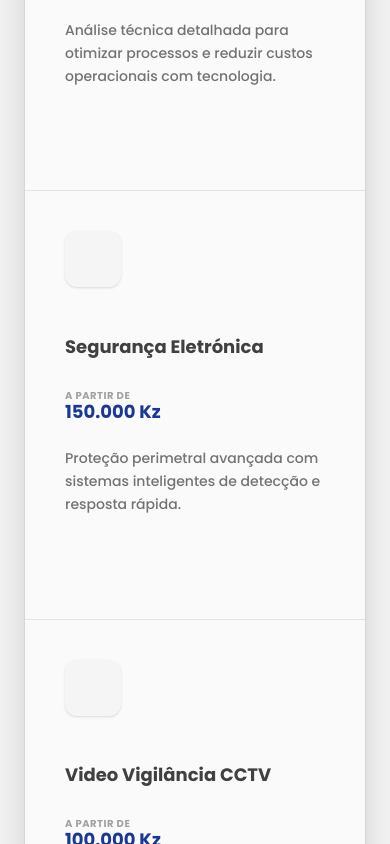
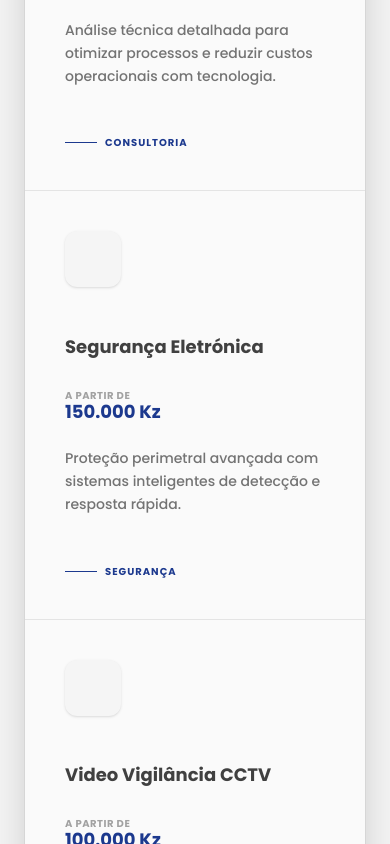
Before and after one commit to nsimba-afonso-nwayami/hossidev, a Next.js app: page / in a window 390 px wide. Shown: the part 2600-3444 px from the top of the page. Built offline with nearby package versions, Linux system fonts and the light colour scheme; some icons are missing.

Commit message:
Mostrando botão no mobile

```diff
--- a/src/components/home/Servicos.jsx
+++ b/src/components/home/Servicos.jsx
@@ -152,19 +152,18 @@ export default function Servicos() {
                 exit={{ opacity: 0, scale: 0.95 }}
                 variants={cardVariants}
                 layout
-                className="bg-neutral-50 p-10 transition-all duration-700 group relative hover:z-10 flex flex-col justify-between overflow-hidden"
+                className="bg-neutral-50 p-10 transition-all duration-500 group relative hover:z-10 flex flex-col justify-between overflow-hidden cursor-pointer"
               >
-                {/* Overlay sutil ao passar o mouse */}
-                <div className="absolute inset-0 bg-blue-900 opacity-0 group-hover:opacity-[0.03] transition-opacity duration-500"></div>
+                {/* Overlay sutil ao passar o mouse ou tocar */}
+                <div className="absolute inset-0 bg-blue-900 opacity-0 group-hover:opacity-[0.03] group-active:opacity-[0.05] transition-opacity duration-500"></div>
 
                 <div className="relative z-10">
                   {/* Ícone */}
-                  <motion.div
-                    whileHover={{ scale: 1.1, color: "#1E3A8A" }} // blue-900
-                    className="mb-8 w-14 h-14 flex items-center justify-center rounded-xl bg-neutral-100 group-hover:bg-blue-900 transition-all duration-500 shadow-sm text-blue-900 text-2xl"
+                  <div
+                    className="mb-8 w-14 h-14 flex items-center justify-center rounded-xl bg-neutral-100 group-hover:bg-blue-900 group-hover:text-neutral-50 transition-all duration-500 shadow-sm text-blue-900 text-2xl"
                   >
                     <i className={servico.icon}></i>
-                  </motion.div>
+                  </div>
 
                   <h3 className="text-lg font-bold text-neutral-700 mb-4 group-hover:text-blue-900 transition-colors duration-300 min-h-14 flex items-center leading-snug">
                     {servico.title}
@@ -183,17 +182,17 @@ export default function Servicos() {
                     )}
                   </div>
 
-                  <p className="text-neutral-500 text-sm leading-relaxed font-medium mb-4 group-hover:opacity-40 transition-opacity duration-500">
+                  <p className="text-neutral-500 text-sm leading-relaxed font-medium mb-4 group-hover:opacity-20 group-active:opacity-10 transition-opacity duration-500">
                     {servico.desc}
                   </p>
                 </div>
 
-                {/* BOTÃO WHATSAPP (Aparece no Hover) */}
-                <div className="absolute inset-x-0 bottom-0 p-6 translate-y-full group-hover:translate-y-0 transition-transform duration-500 ease-out z-20">
+                {/* BOTÃO WHATSAPP (Aparece no Hover/Touch) */}
+                <div className="absolute inset-x-0 bottom-0 p-6 translate-y-full group-hover:translate-y-0 group-active:translate-y-0 transition-transform duration-500 ease-out z-20">
                   <Link
                     href={`${whatsappBase}${encodeURIComponent(servico.title)}`}
                     target="_blank"
-                    className="flex items-center justify-center gap-3 w-full py-4 bg-blue-900 text-neutral-50 rounded-xl font-bold text-xs uppercase tracking-widest shadow-lg shadow-blue-900/30 hover:bg-blue-800 transition-colors"
+                    className="flex items-center justify-center gap-3 w-full py-4 bg-blue-900 text-neutral-50 rounded-xl font-bold text-xs uppercase tracking-widest shadow-xl shadow-blue-900/30 hover:bg-blue-800 active:scale-95 transition-all"
                   >
                     <i className="fab fa-whatsapp text-lg"></i>
                     Solicitar Orçamento
@@ -201,9 +200,9 @@ export default function Servicos() {
                 </div>
 
                 {/* Detalhe de Expertise Lateral */}
-                <div className="mt-8 flex items-center gap-2 overflow-hidden relative z-10 group-hover:opacity-0 transition-opacity duration-300">
-                  <div className="w-8 h-px bg-blue-900 -translate-x-12 group-hover:translate-x-0 transition-transform duration-500"></div>
-                  <span className="text-[10px] font-bold text-blue-900 uppercase tracking-widest opacity-0 group-hover:opacity-100 transition-opacity duration-700">
+                <div className="mt-8 flex items-center gap-2 overflow-hidden relative z-10 group-hover:opacity-0 group-active:opacity-0 transition-opacity duration-300">
+                  <div className="w-8 h-px bg-blue-900"></div>
+                  <span className="text-[10px] font-bold text-blue-900 uppercase tracking-widest">
                     {servico.title.split(" ")[0]}
                   </span>
                 </div>
```
